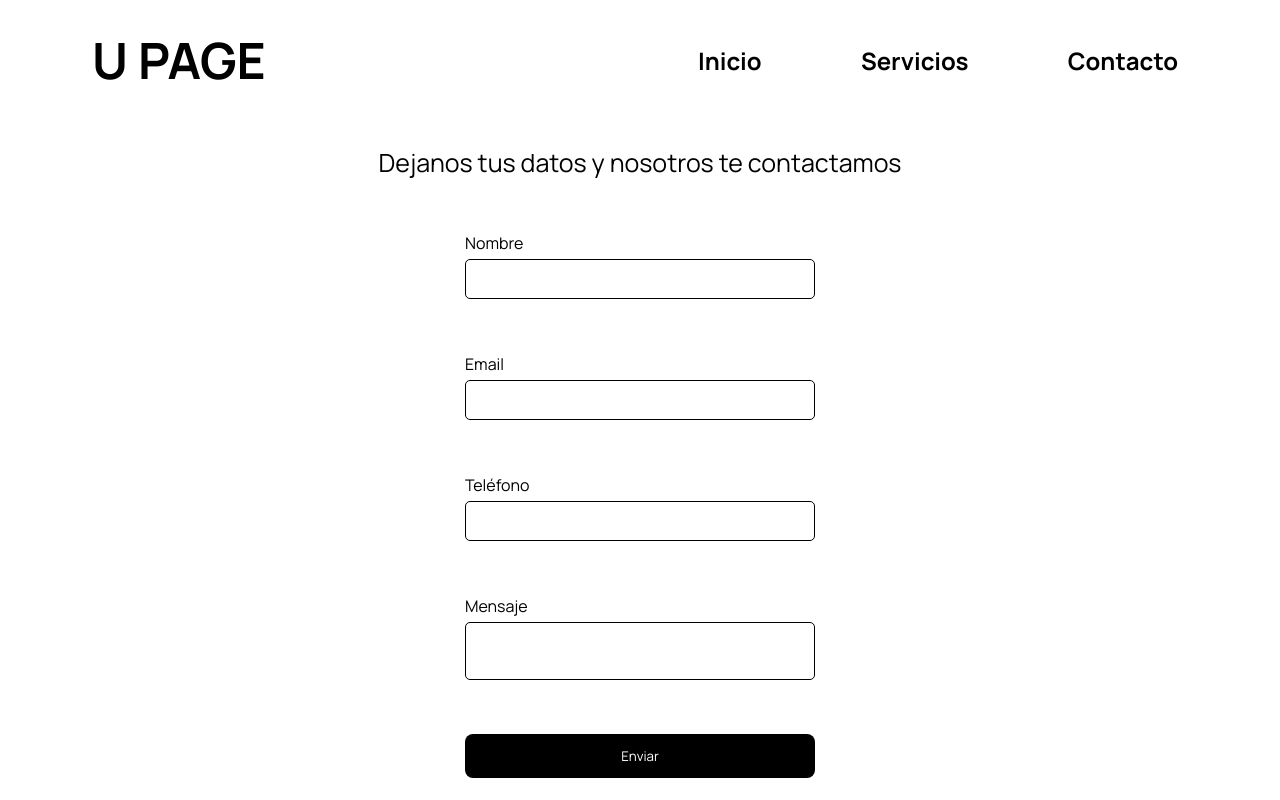
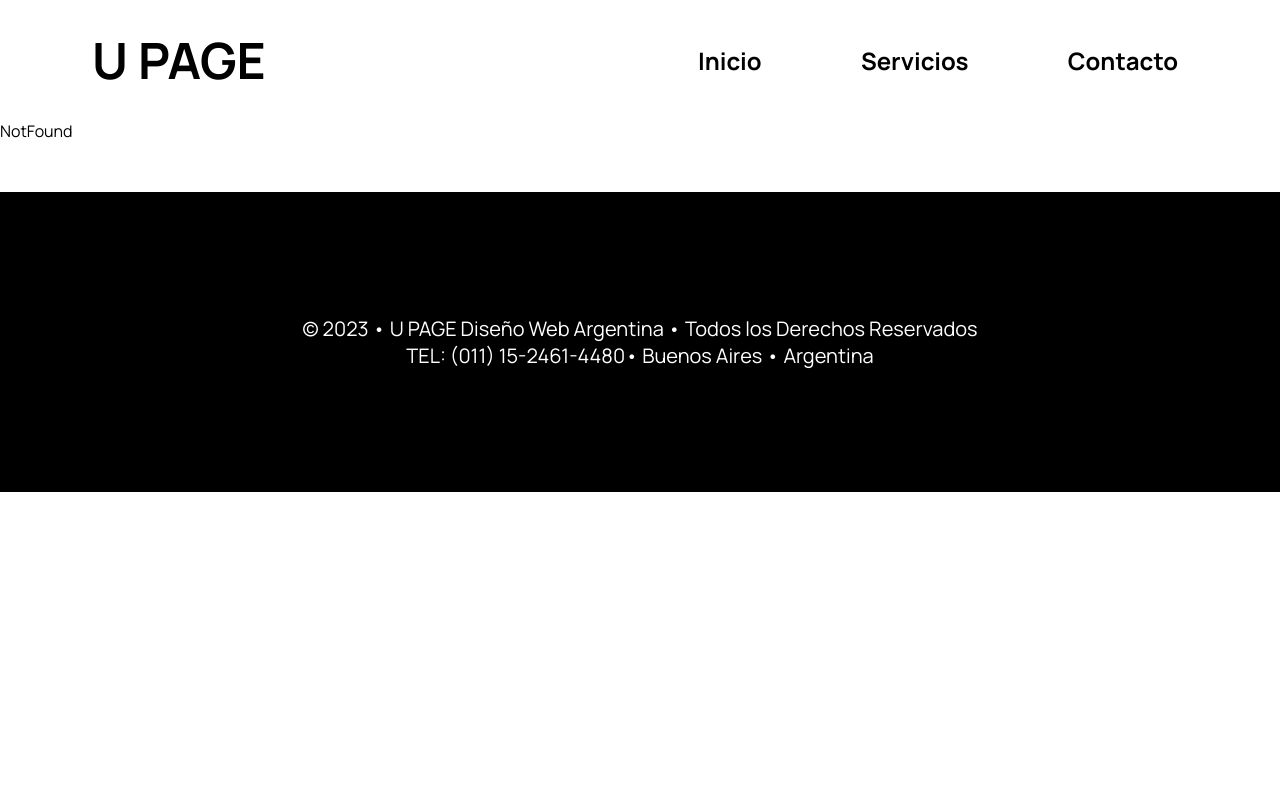
Before and after one commit to solangeleites/upage, a React (Vite) app: page /contacto in a window 1280 px wide. Shown: the top 800 px of the page. Built offline with nearby package versions, Linux system fonts and the light colour scheme.

Commit message:
agregue archivo vercel.json y modifique algunas lineas

```diff
--- a/src/components/UI/textArea/TextArea.jsx
+++ b/src/components/UI/textArea/TextArea.jsx
@@ -3,12 +3,14 @@ import { InputContainer, Label } from '../input/InputStyled';
 import {Error, TextAreaStyle} from './TextAreaStyled';
 
 
-const TextArea = ({ label, isError, ...field }) => {
+const TextArea = ({children, label, ...field}) => {
+
+
     return (
       <InputContainer>
-        <Label htmlFor={label}>{label}</Label>
-        <TextAreaStyle id={label} {...field} isError={false}  />
-         {isError && <Error>{isError}</Error>}
+        <Label htmlFor={label}>{label}
+        {children}</Label>
+        <TextAreaStyle id={label} {...field} />
       </InputContainer>
     );
   };
--- a/src/formik/initialValues.js
+++ b/src/formik/initialValues.js
@@ -2,5 +2,5 @@ export const FormInitialValues = {
     name: '',
     email: '',
     phone: '',
-    msg: '',
+    mensaje: '',
   };
--- a/src/formik/validationSchema.js
+++ b/src/formik/validationSchema.js
@@ -7,6 +7,5 @@ export const FormValidationSchema = Yup.object({
   phone: Yup.string()
     .matches(phoneRegex, 'Celular inválido')
     .required('Campo requerido'),
-  msg: Yup.string()
-    .max(255, 'Máximo de 255 caracteres').required('Campo requerido')
+  mensaje: Yup.string().required('Campo requerido'),
 });
--- a/src/navbar/Navbar.jsx
+++ b/src/navbar/Navbar.jsx
@@ -18,7 +18,7 @@ const Navbar = () => {
             <LinkItem to="/">Inicio</LinkItem>
             <LinkItem to="/servicios">Servicios</LinkItem>
             {/* <LinkItem to="/blog">Blog</LinkItem> */}
-            <LinkItem to="/contacto">Contacto</LinkItem>
+            <LinkItem to="/form">Contacto</LinkItem>
         </ContainerLinks>
       <ToggleMenu />
 
--- a/src/pages/contact/Contact.jsx
+++ b/src/pages/contact/Contact.jsx
@@ -8,17 +8,10 @@ import { FormValidationSchema } from '../../formik/validationSchema';
 import TextArea from '../../components/UI/textArea/TextArea';
 import axios from 'axios';
 import { BASE_URL } from '../../utils/constants';
+import { ErrorMessage } from 'formik';
 
 const Contact = () => {
-  const handleSubmit = async (values, { resetForm }) => {
-    try {
-      const response = await axios.post(BASE_URL, values);
-      console.log('Respuesta del backend', response.data);
-      resetForm();
-    } catch (error) {
-      console.error(('Error al enviar datos al backend: ', error));
-    }
-  };
+  const renderError = (message) => <p>{message}</p>;
 
   return (
     <HomeStyled>
@@ -27,7 +20,11 @@ const Contact = () => {
       <ContainerForm
         initialValues={FormInitialValues}
         validationSchema={FormValidationSchema}
-        onSubmit={handleSubmit}  >
+        onSubmit={async (values, { resetForm }) => {
+          await onSubmit(values);
+          resetForm();
+        }}
+      >
         {({ touched, errors }) => (
           <Formulario>
             <Input
@@ -49,10 +46,13 @@ const Contact = () => {
               isError={touched.phone && errors.phone}
             ></Input>
             <TextArea
-              name="msg"
-              label="Mensaje"
-              isError={touched.msg && errors.msg}
-            />
+            name="mensaje"
+            label="Mensaje"
+            type="text"
+            >
+
+              </TextArea>
+
             <ButtonForm />
           </Formulario>
         )}
--- a/src/router/Router.jsx
+++ b/src/router/Router.jsx
@@ -17,7 +17,7 @@ const Router = () => {
         <Route path="servicios" element={<Products />} />
         <Route path="blog" element={<Blog />} />
 
-        <Route path="contacto" element={<Contact />} />
+        <Route path="form" element={<Contact />} />
 
 
         <Route path="*" element={<NotFound />} />
```
Also changed, not shown: src/axios/axios-form.js (+30 -0 lines), vercel.json (added).
